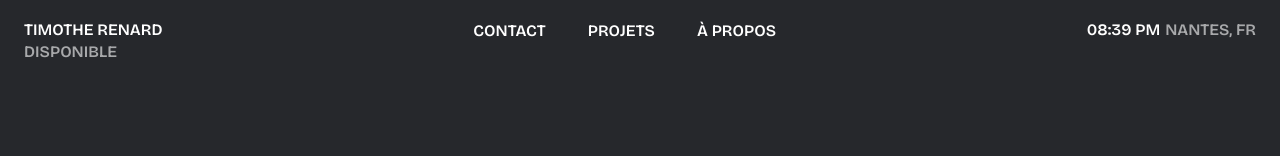
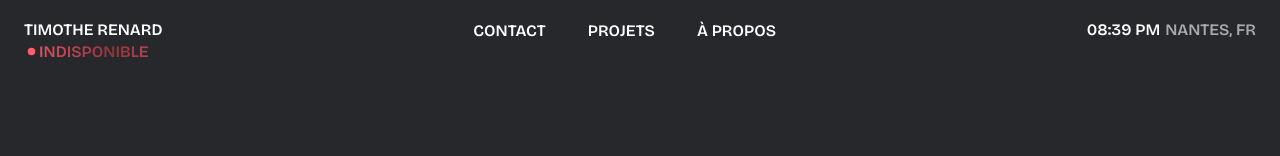
Before and after one commit to FarCodeFR/PortFolio-2026, a Next.js app: page / in a window 1280 px wide. Shown: the top 156 px of the page. Built offline with nearby package versions, Linux system fonts and the light colour scheme.

Commit message:
Fix disponibility

```diff
--- a/src/app/components/layout/Header.module.scss
+++ b/src/app/components/layout/Header.module.scss
@@ -39,11 +39,40 @@
   display: flex;
   flex-direction: column;
   gap: 6px;
+
   & p {
     @include navMaj;
   }
   & p:last-child {
     color: $c-fg-secondary;
+  }
+  & div {
+    display: flex;
+    align-items: center;
+  }
+
+  & .available p {
+    background: linear-gradient(90deg, #2fe08a, #17b56ba2, #2fe08a);
+    background-size: 200% auto;
+    -webkit-background-clip: text;
+    background-clip: text;
+    -webkit-text-fill-color: transparent;
+    color: transparent;
+  }
+  & .available svg {
+    color: #2fe08a;
+  }
+
+  & .busy p {
+    background: linear-gradient(90deg, #ff5f6d, #d23a46a2, #ff5f6d);
+    background-size: 200% auto;
+    -webkit-background-clip: text;
+    background-clip: text;
+    -webkit-text-fill-color: transparent;
+    color: transparent;
+  }
+  & .busy svg {
+    color: #ff5f6d;
   }
 }
 
--- a/src/app/components/layout/Header.tsx
+++ b/src/app/components/layout/Header.tsx
@@ -1,10 +1,14 @@
 import { useEffect, useState } from "react";
+import Image from "next/image";
 import styles from "./Header.module.scss";
 import { OpenType } from "@/app/types/types/header.t";
 import TransitionLink from "./TransitionLink";
+import { useGSAP } from "@gsap/react";
+import gsap from "gsap";
 
 function Header({ setOpen, setOpenContact }: OpenType) {
   const [time, setTime] = useState<Date | null>(null);
+  const [disponible] = useState(false);
 
   useEffect(() => {
     setTime(new Date());
@@ -14,6 +18,15 @@ function Header({ setOpen, setOpenContact }: OpenType) {
     }, 1000);
 
     return () => clearInterval(interval);
+  }, []);
+
+  useGSAP(() => {
+    gsap.to(".statut-texte", {
+      backgroundPosition: "-200% center",
+      duration: 3,
+      repeat: -1,
+      ease: "none",
+    });
   }, []);
 
   // About
@@ -29,7 +42,20 @@ function Header({ setOpen, setOpenContact }: OpenType) {
     <header className={styles.header}>
       <div className={styles.name}>
         <p>Timothe Renard</p>
-        <p>Disponible</p>
+        <div className={disponible ? styles.available : styles.busy}>
+          <svg
+            className="statut-svg"
+            width={15}
+            height={15}
+            viewBox="0 0 16 16"
+            aria-hidden="true"
+          >
+            <circle cx="8" cy="8" r="4" fill="currentColor" />
+          </svg>
+          <p className="statut-texte">
+            {disponible ? "Disponible" : "Indisponible"}
+          </p>
+        </div>
       </div>
       <nav aria-label="Navigation principale">
         <ul className={styles.links}>
```
